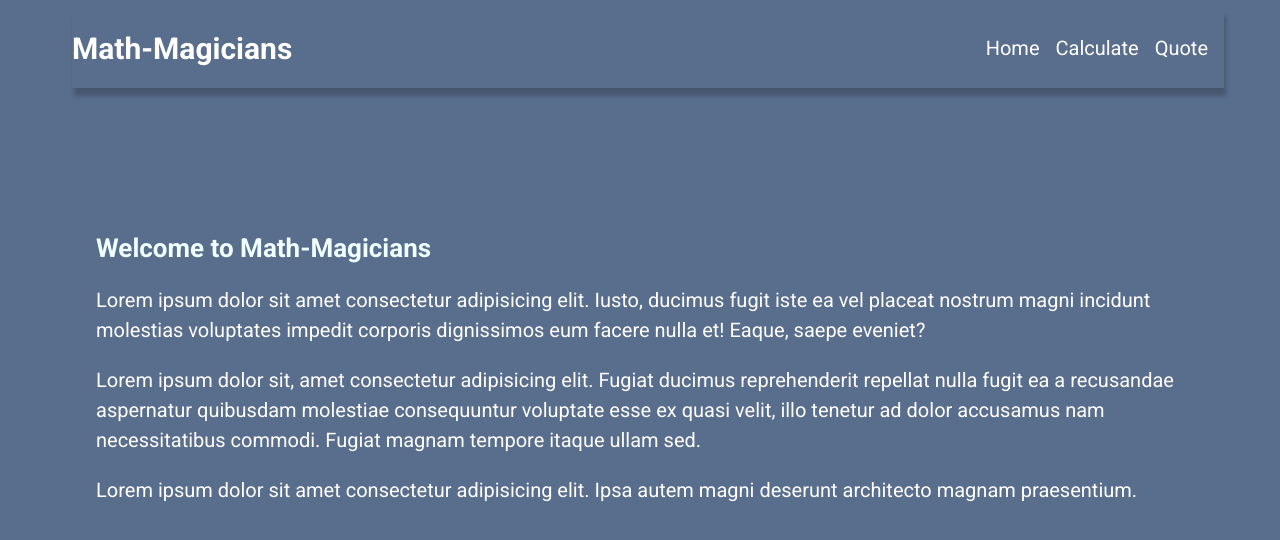
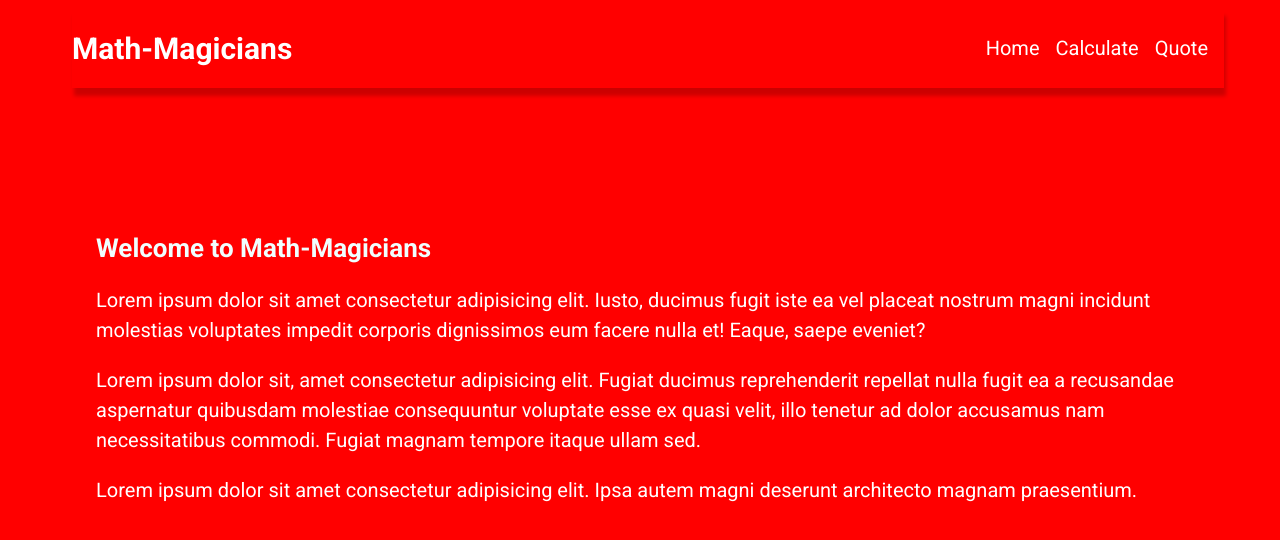
Before and after one commit to marvin-nyalik/mathmagicians, a React (Create React App) app: page / in a window 1280 px wide. Shown: the top 540 px of the page. Built offline with nearby package versions, Linux system fonts and the light colour scheme.

Commit message:
Update index.css

```diff
--- a/src/index.css
+++ b/src/index.css
@@ -2,5 +2,5 @@
 
 body {
   font-family: roboto, Arial, Helvetica, sans-serif;
-  background: #596d8c;
+  background: red;
 }
```
